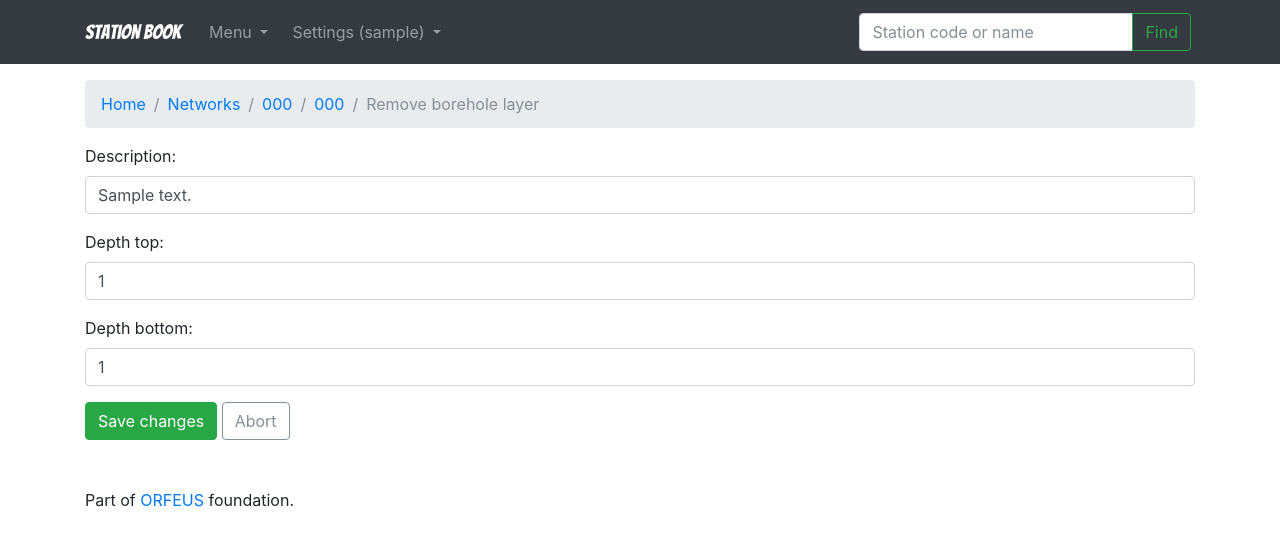
After one commit to EIDA/stationbook, a Django app: page /networks/000/station/000/edit_borehole_layer/1 in a window 1280 px wide. The commit adds this page. Shown: the top 546 px of the page. Run offline with Django 3.2, Linux system fonts and the light colour scheme; a user stored in the database is signed in; tables that the repository leaves empty hold one stand-in row (values such as "Sample post"); data that the repository does not hold is empty; some libraries are stand-ins or nearby versions.

Commit message:
Added borehole edit page and basic some tests

```diff
--- a/src/stationbook/book/base_classes.py
+++ b/src/stationbook/book/base_classes.py
@@ -49,7 +49,9 @@ class StationAccessManager(object):
     @staticmethod
     def user_is_network_editor(user, network):
         try:
-            if user.profile in network.editors.all():
+            if not hasattr(user, 'profile'):
+                return False
+            elif user.profile in network.editors.all():
                 return True
             else:
                 return False
@@ -61,7 +63,9 @@ class StationAccessManager(object):
     @staticmethod
     def user_is_station_editor(user, station):
         try:
-            if user.profile in station.fdsn_network.editors.all():
+            if not hasattr(user, 'profile'):
+                return False
+            elif user.profile in station.fdsn_network.editors.all():
                 return True
             else:
                 return False
--- a/src/stationbook/book/forms.py
+++ b/src/stationbook/book/forms.py
@@ -16,6 +16,11 @@ class ProfileForm(forms.ModelForm):
             )
 
 class AddBoreholeLayerForm(forms.ModelForm):
+    class Meta:
+        model = ExtBoreholeLayerData
+        fields = ('description', 'depth_top', 'depth_bottom')
+
+class EditBoreholeLayerForm(forms.ModelForm):
     class Meta:
         model = ExtBoreholeLayerData
         fields = ('description', 'depth_top', 'depth_bottom')
--- a/src/stationbook/book/views.py
+++ b/src/stationbook/book/views.py
@@ -26,8 +26,9 @@ StationBookHelpers, StationUpdateViewBase, StationAccessManager
 
 from .logger import StationBookLogger
 from .forms import \
-UserForm, ProfileForm, AddBoreholeLayerForm, RemoveBoreholeLayerForm, \
-StationPhotoForm, StationPhotoEditForm, StationPhotoRemoveForm
+UserForm, ProfileForm, AddBoreholeLayerForm, EditBoreholeLayerForm, \
+RemoveBoreholeLayerForm, StationPhotoForm, StationPhotoEditForm, \
+StationPhotoRemoveForm
 
 # Stations list view is used as a home screen for the Station Book
 class HomeListView(ListView):
@@ -343,6 +344,35 @@ def station_borehole_layer_add(request, network_code, station_code):
 
 @login_required
 @transaction.atomic
+def station_borehole_layer_edit(request, network_code, station_code, pk):
+    station = get_object_or_404(
+        FdsnStation, fdsn_network__code=network_code, code=station_code)
+    borehole_layer = get_object_or_404(ExtBoreholeLayerData, pk=pk)
+
+    if not StationAccessManager.user_is_station_editor(request.user, station):
+        raise Http404("Write access to this network not granted!")
+
+    if request.method == 'POST':
+        form = EditBoreholeLayerForm(request.POST, instance=borehole_layer)
+        form.save()
+
+        StationBookHelpers.add_ext_access_data(
+            request.user, station,
+            'Edited borehole layer ({0})'.format(
+                borehole_layer.description))
+
+        return redirect('station_details', \
+            network_code=network_code, \
+            station_code=station_code)
+    else:
+        form = EditBoreholeLayerForm(instance=borehole_layer)
+        return render(
+            request, 'station_borehole_layer_edit.html',
+            {'station': station, 'layer': borehole_layer, 'form': form})
+
+
+@login_required
+@transaction.atomic
 def station_borehole_layer_remove(request, network_code, station_code, pk):
     station = get_object_or_404(
         FdsnStation, fdsn_network__code=network_code, code=station_code)
@@ -367,8 +397,11 @@ def station_borehole_layer_remove(request, network_code, station_code, pk):
     else:
         form = RemoveBoreholeLayerForm()
         return render(
-            request, 'station_borehole_layer_rem.html',
-            {'station': station, 'layer': borehole_layer, 'form': form})
+            request, 'station_borehole_layer_remove.html', {
+                'station': station,
+                'layer': borehole_layer,
+                'form': form
+                })
 
 
 @login_required
--- a/src/stationbook/stationbook/urls.py
+++ b/src/stationbook/stationbook/urls.py
@@ -33,9 +33,11 @@ urlpatterns = [
     re_path(r'^networks/(?P<network_code>\w+)/station/(?P<station_code>\w+)/edit_borehole$',
         book_view.ExtBoreholeDataUpdateView.as_view(), name='station_edit_borehole'),
     re_path(r'^networks/(?P<network_code>\w+)/station/(?P<station_code>\w+)/add_borehole_layer$',
-        book_view.station_borehole_layer_add, name='station_add_borehole_layer'),
+        book_view.station_borehole_layer_add, name='station_borehole_layer_add'),
+    re_path(r'^networks/(?P<network_code>\w+)/station/(?P<station_code>\w+)/edit_borehole_layer/(?P<pk>\w+)$',
+        book_view.station_borehole_layer_edit, name='station_borehole_layer_edit'),
     re_path(r'^networks/(?P<network_code>\w+)/station/(?P<station_code>\w+)/remove_borehole_layer/(?P<pk>\w+)$',
-        book_view.station_borehole_layer_remove, name='station_remove_borehole_layer'),
+        book_view.station_borehole_layer_remove, name='station_borehole_layer_remove'),
     re_path(r'^networks/(?P<network_code>\w+)/station/(?P<station_code>\w+)/upload_photo$',
         book_view.station_photo_upload, name='station_photo_upload'),
     re_path(r'^networks/(?P<network_code>\w+)/station/(?P<station_code>\w+)/edit_photo/(?P<pk>\w+)$',
--- /dev/null
+++ b/src/stationbook/templates/station_borehole_layer_edit.html
@@ -0,0 +1,22 @@
+{% extends 'base.html' %}
+
+{% load form_tags widget_tweaks %}
+
+{% block title %}My account{% endblock %}
+
+{% block breadcrumb %}
+<li class="breadcrumb-item"><a href="{% url 'home' %}">Home</a></li>
+<li class="breadcrumb-item"><a href="{% url 'networks' %}">Networks</a></li>
+<li class="breadcrumb-item"><a href="{% url 'network_details' station.fdsn_network.code %}">{{ station.fdsn_network.code }}</a></li>
+<li class="breadcrumb-item"><a href="{% url 'station_details' station.fdsn_network.code station.code %}">{{ station.code }}</a></li>
+<li class="breadcrumb-item active">Remove borehole layer</li>
+{% endblock %}
+
+{% block content %}
+  <form method="post" class="mb-4" novalidate>
+    {% csrf_token %}
+    {% include 'includes/form.html' %}
+    <button type="submit" class="btn btn-success">Save changes</button>
+    <a href="{% url 'station_details' station.fdsn_network.code station.code %}" class="btn btn-outline-secondary" role="button">Abort</a>
+  </form>
+{% endblock %}
--- a/src/stationbook/templates/station_details.html
+++ b/src/stationbook/templates/station_details.html
@@ -363,7 +363,7 @@
     </tbody>
 </table>
 
-<p><h2>Borehole Layers: {% if user.is_authenticated and user_is_network_editor %}(<a href="{% url 'station_add_borehole_layer' station.fdsn_network.code station.code %}">Add</a>){% endif %}</h2></p>
+<p><h2>Borehole Layers: {% if user.is_authenticated and user_is_network_editor %}(<a href="{% url 'station_borehole_layer_add' station.fdsn_network.code station.code %}">Add</a>){% endif %}</h2></p>
 <table class="table table">
     <thead class="thead-inverse">
         <tr>
@@ -378,7 +378,8 @@
         <tr>
             <td>{{ layer.description }}
                 {% if user.is_authenticated and user_is_network_editor %}
-                (<a href="{% url 'station_remove_borehole_layer' station.fdsn_network.code station.code layer.pk %}">Remove</a>)
+                (<a href="{% url 'station_borehole_layer_edit' station.fdsn_network.code station.code layer.pk %}">Edit</a> /
+                <a href="{% url 'station_borehole_layer_remove' station.fdsn_network.code station.code layer.pk %}">Remove</a>)
                 {% endif %}
             </td>
             <td>{{ layer.depth_top }}</td>
```
Also changed, not shown: src/stationbook/book/tests/base_classes.py (+4 -0 lines), src/stationbook/book/tests/test_view_station_borehole_layer_add.py (+1 -1 lines), src/stationbook/book/tests/test_view_station_borehole_layer_edit.py (added, +25 -0 lines), src/stationbook/book/tests/test_view_station_borehole_layer_remove.py (+1 -1 lines), src/stationbook/templates/station_borehole_layer_remove.html (renamed from src/stationbook/templates/station_borehole_layer_rem.html).
